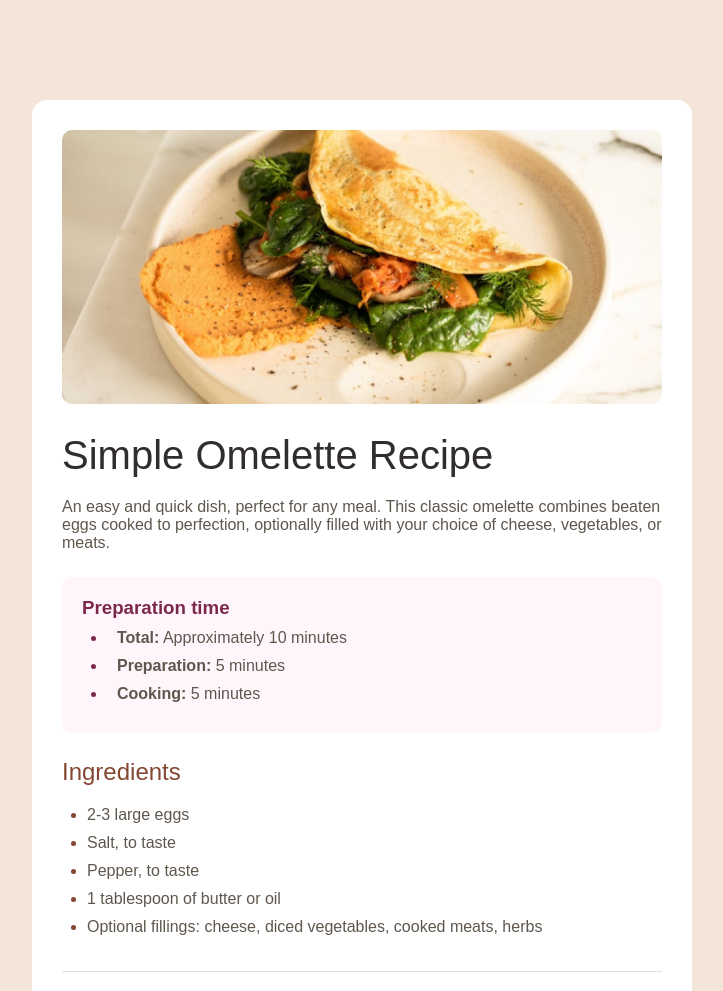
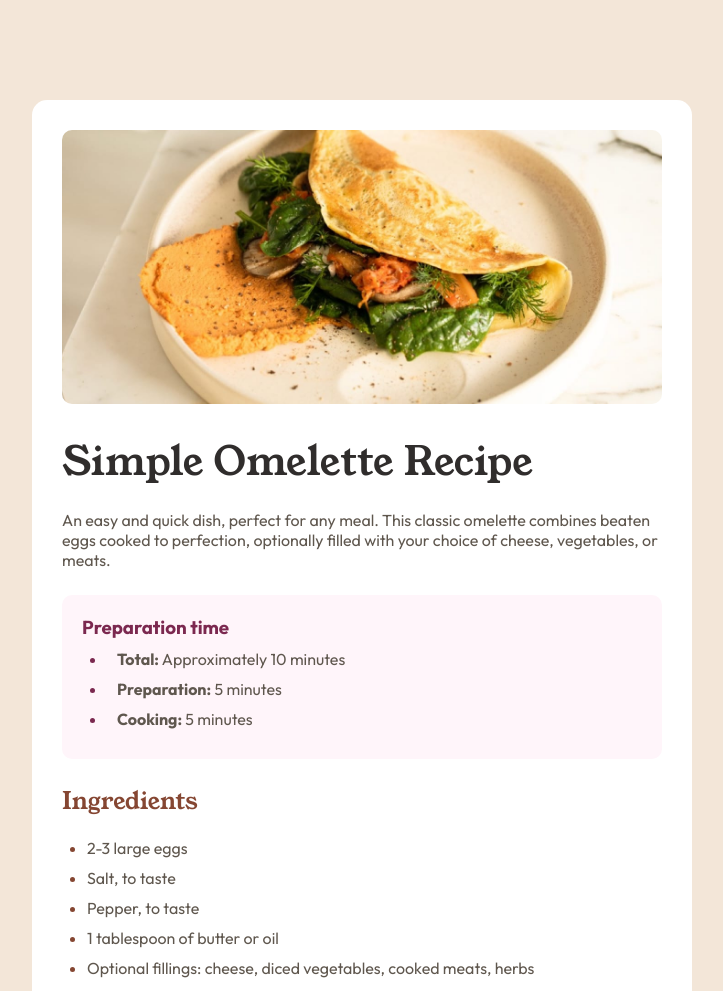
Before and after one commit to mon01234/recipe-page-main-solution, a plain HTML site: page index.html in a window 1280 px wide. Shown: the top 991 px of the page, without its empty margins (278-1001 px from the left). Drawn offline with Linux system fonts and the light colour scheme; the site is published under a folder, as on GitHub Pages, so addresses that start at the root find nothing.

Commit message:
fix font not working

```diff
--- a/styles/styles.css
+++ b/styles/styles.css
@@ -1,10 +1,10 @@
 @font-face {
     font-family: myOutfit;
-    src: url(/assets/fonts/outfit/Outfit-VariableFont_wght.ttf);
+    src: url('../assets/fonts/outfit/Outfit-VariableFont_wght.ttf');
 }
 @font-face {
     font-family: myYoungSerifReg;
-    src: url(/assets/fonts/young-serif/YoungSerif-Regular.ttf);
+    src: url('../assets/fonts/young-serif/YoungSerif-Regular.ttf');
 }
 * {
     padding: 0;
```
